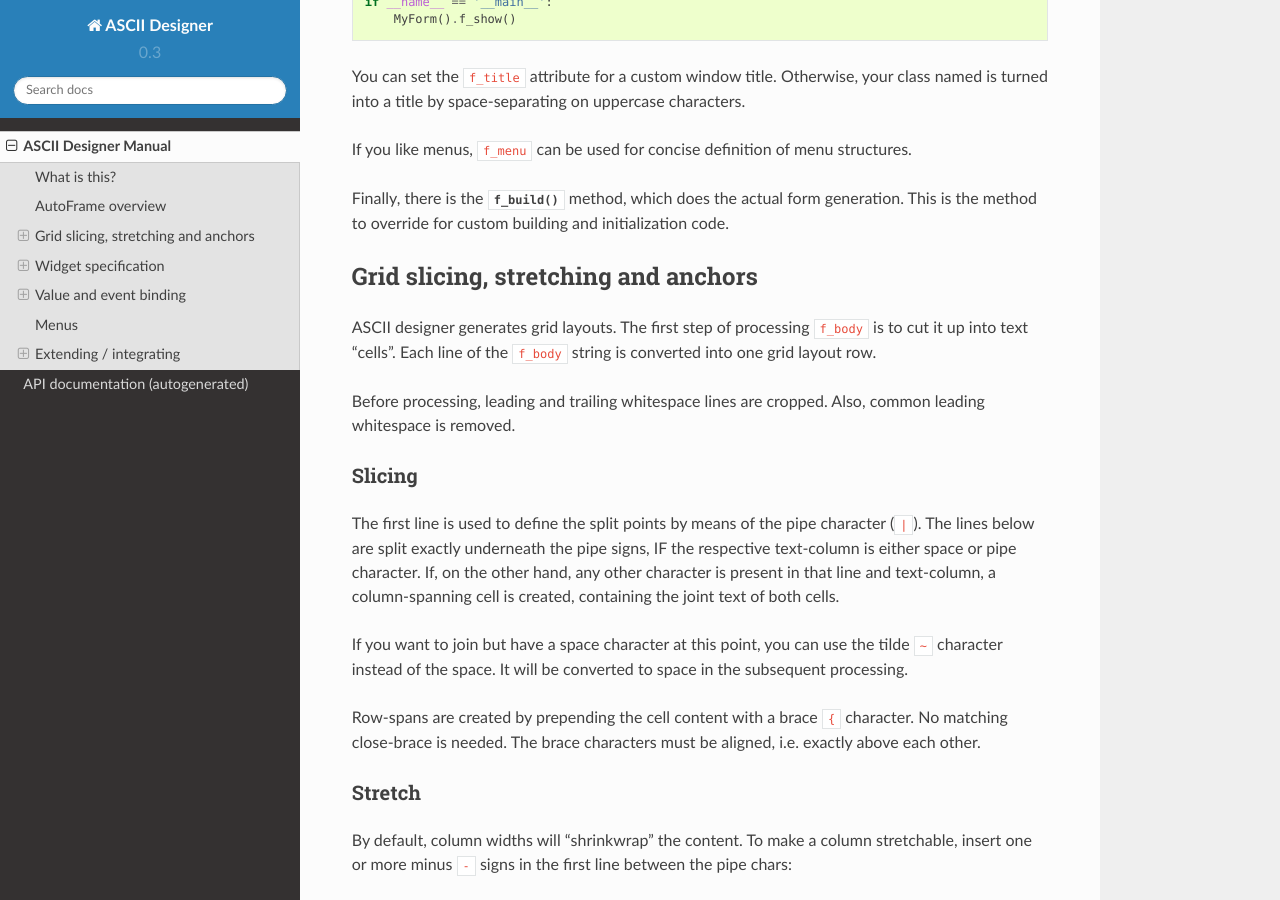
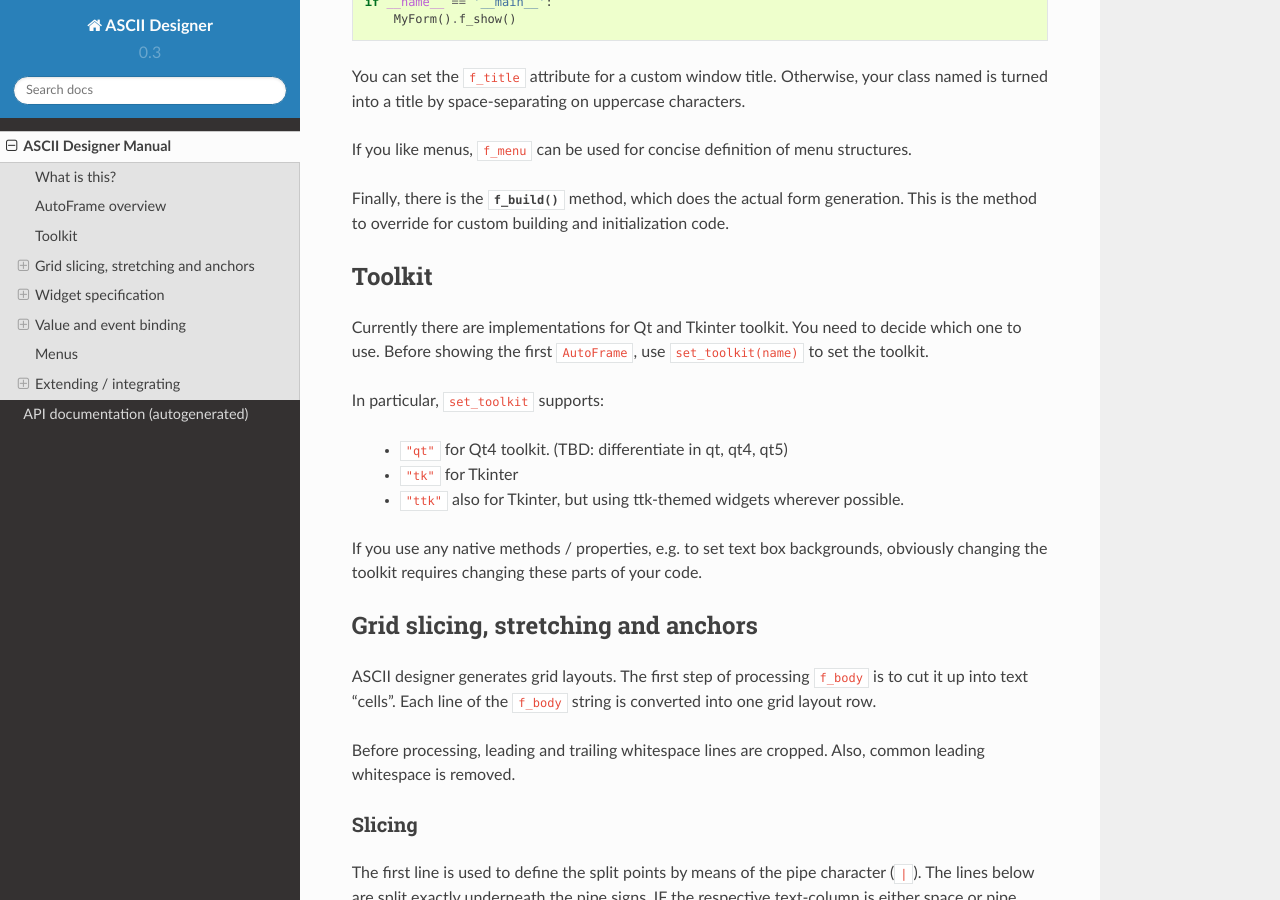
Before and after one commit to loehnertj/ascii_designer, a Sphinx documentation site: the page built from docs/manual.rst, in a window 1280 px wide and 900 px high, scrolled down 919 px. Built offline with Sphinx 7.4.7 and the Read the Docs theme 2.0.0, drawn with Linux system fonts in a browser that asks for light colours.

Commit message:
docs: add paragraph about choice of toolkit

```diff
--- a/docs/manual.rst
+++ b/docs/manual.rst
@@ -51,6 +51,23 @@
 Finally, there is the :any:`f_build()` method, which does the actual form
 generation. This is the method to override for custom building and
 initialization code.
+
+
+Toolkit
+-------
+
+Currently there are implementations for Qt and Tkinter toolkit. You need to
+decide which one to use. Before showing the first ``AutoFrame``, use
+``set_toolkit(name)`` to set the toolkit.
+
+In particular, ``set_toolkit`` supports:
+
+ * ``"qt"`` for Qt4 toolkit. (TBD: differentiate in qt, qt4, qt5)
+ * ``"tk"`` for Tkinter
+ * ``"ttk"`` also for Tkinter, but using ttk-themed widgets wherever possible.
+
+If you use any native methods / properties, e.g. to set text box backgrounds,
+obviously changing the toolkit requires changing these parts of your code.
 
 
 Grid slicing, stretching and anchors
```
